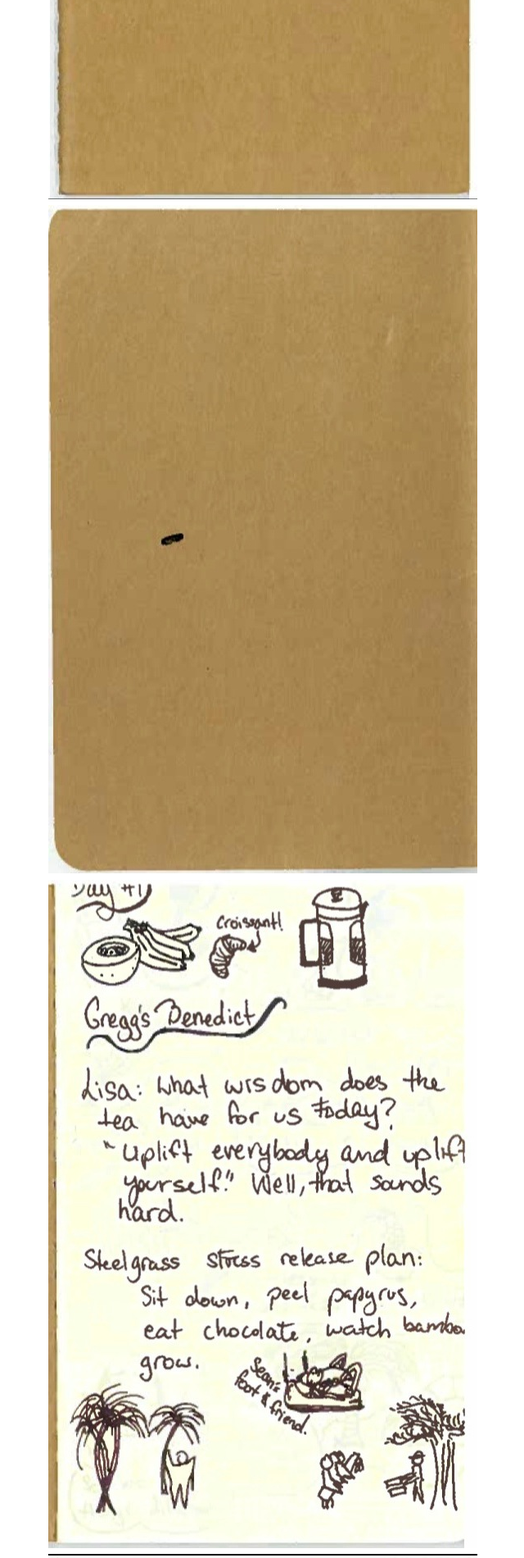
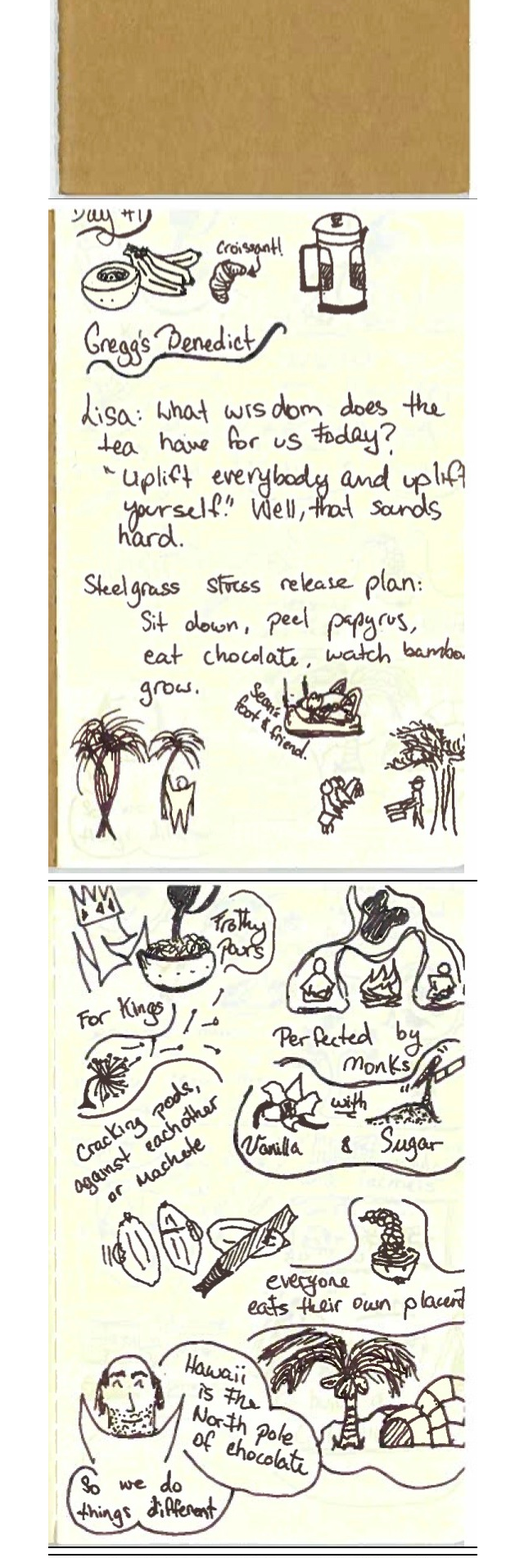
Before and after one commit to mdayaram/mdayaram.github.io, a Jekyll site: the page built from blog/sketches/_posts/2014-12-11-dandelion-kauai-tip.md, in a window 1280 px wide. Shown: the part 656-2556 px from the top of the page at 82% size, without its empty margins (319-959 px from the left). Built offline with Jekyll 4.4.1, drawn with Linux system fonts in a browser that asks for light colours; comment, search, counter and statistics services are not loaded.

Commit message:
fixing pages in sketchbook

```diff
--- a/blog/sketches/_posts/2014-12-11-dandelion-kauai-tip.md
+++ b/blog/sketches/_posts/2014-12-11-dandelion-kauai-tip.md
@@ -7,7 +7,8 @@
 
 <div id="sketchbook" width="100%">
 {% for i in (1..55) %}
-{% if i % 2 == 0 %}
+{% assign mod = i | modulo:2 %}
+{% if mod == 1 %}
 <div align="center">
 <img src="/assets/images/sketches/dandelion-summer/dandelion-notebook-{{ i }}.jpeg"/>
 </div>
```
